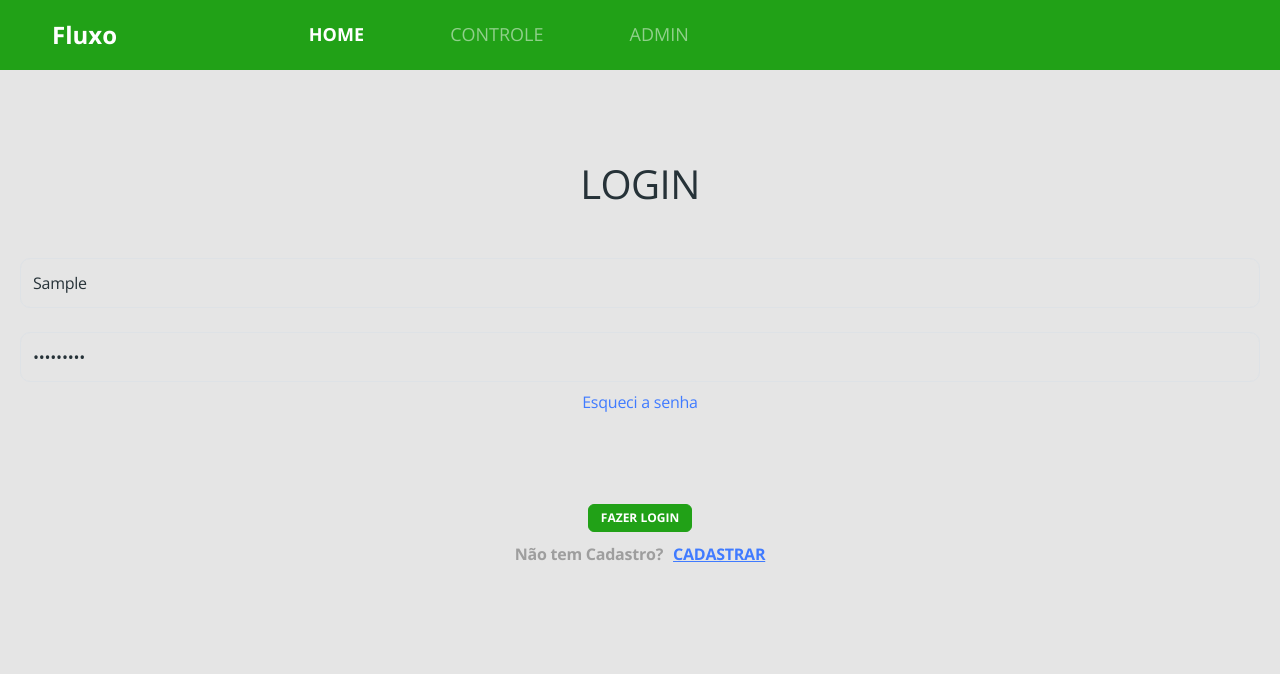
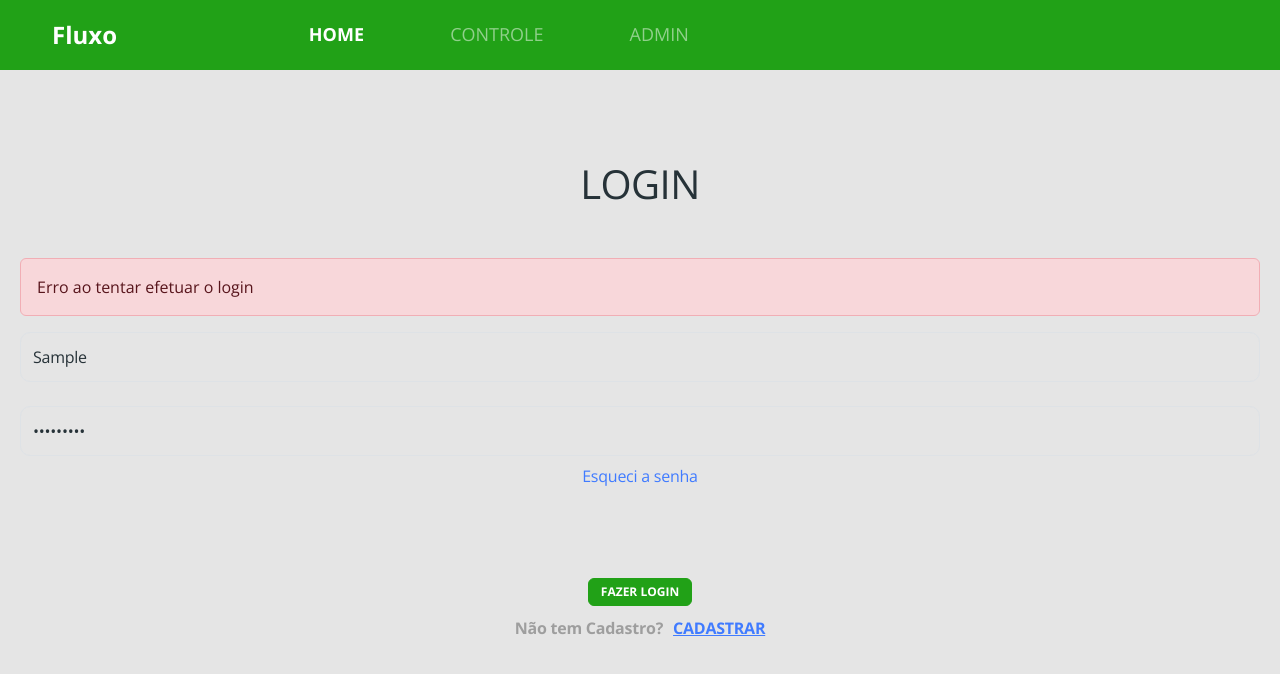
Before and after one commit to prbasa/bds-catalog, a React (Create React App) app in the folder frontweb/: page / in a window 1280 px wide. Both pictures are taken after typing "Sample", "Sample123" into the empty fields and a click on the button "FAZER LOGIN". Shown: the top 674 px of the page. Built offline with nearby package versions, Linux system fonts and the light colour scheme; no server answers.

Commit message:
tratamento de erro no login

```diff
--- a/frontweb/src/assets/styles/custom.scss
+++ b/frontweb/src/assets/styles/custom.scss
@@ -1,5 +1,6 @@
 $theme-colors:(
     'primary': #21a117,
+    'danger': #ff555555
 );
 
 $body-bg: #e5e5e5;
--- a/frontweb/src/pages/Admin/Auth/Login/index.tsx
+++ b/frontweb/src/pages/Admin/Auth/Login/index.tsx
@@ -3,6 +3,7 @@
 import './styles.css';
 import {useForm} from 'react-hook-form';
 import { requestBackendLogin } from 'util/requests';
+import {useState} from 'react';
 
 type FormData = {
   username : string;
@@ -11,14 +12,18 @@
 
 const Login = () => {
 
+  const [hasError, setHasError] = useState(false);
+
   const {register, handleSubmit } = useForm<FormData>();
 
   const onSubmit = (formData : FormData) => {
     requestBackendLogin(formData)
     .then(response => {
+      setHasError(false);
       console.log('SUCESSO', response);
     })
     .catch(error => {
+      setHasError(true);
       console.log('ERRO', error);
     });
 
@@ -27,6 +32,11 @@
   return (
     <div className="base-card login-card">
       <h1>LOGIN</h1>
+      {hasError && (
+        <div className='alert alert-danger'>
+          Erro ao tentar efetuar o login
+        </div>
+      )}
       <form onSubmit={handleSubmit(onSubmit)}>
 
         <div className="mb-4">
```
